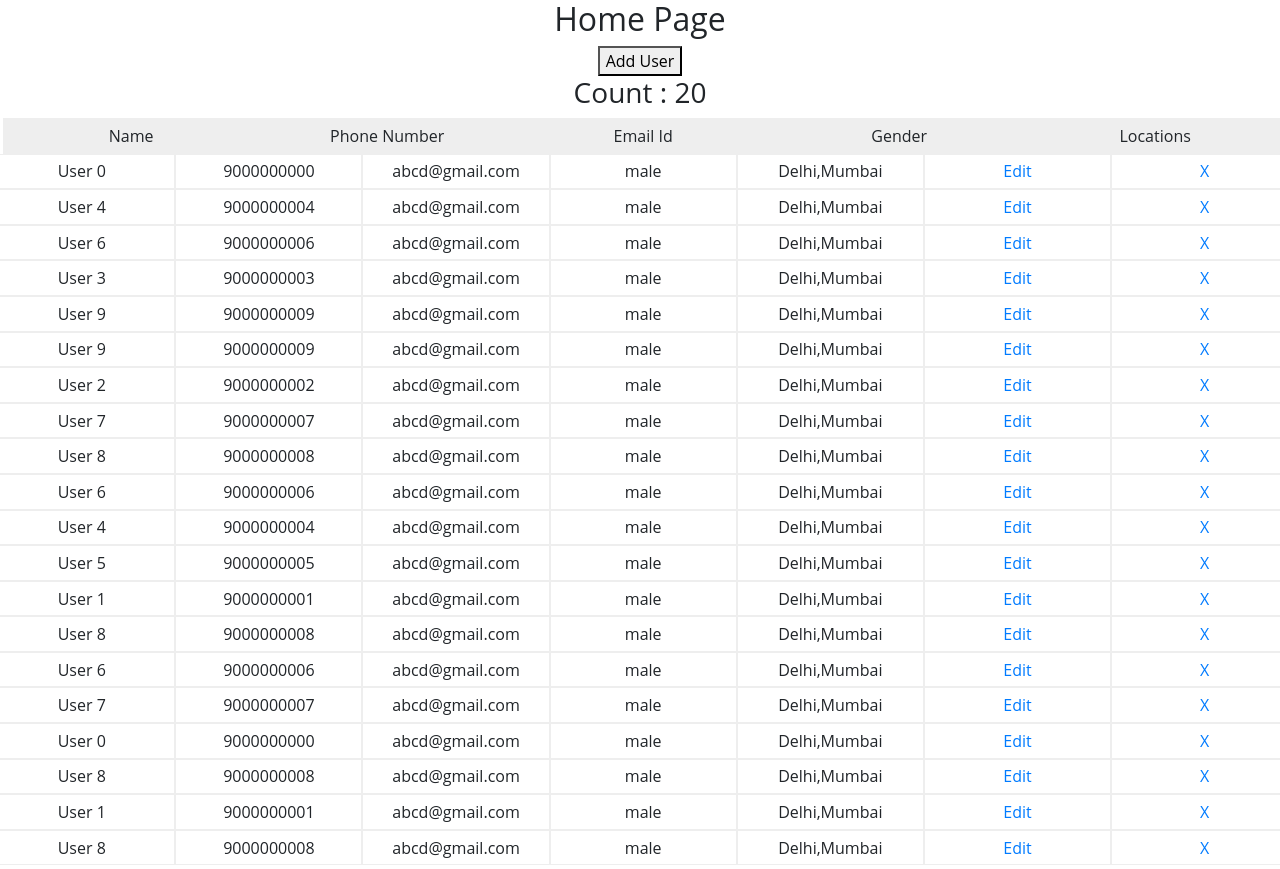
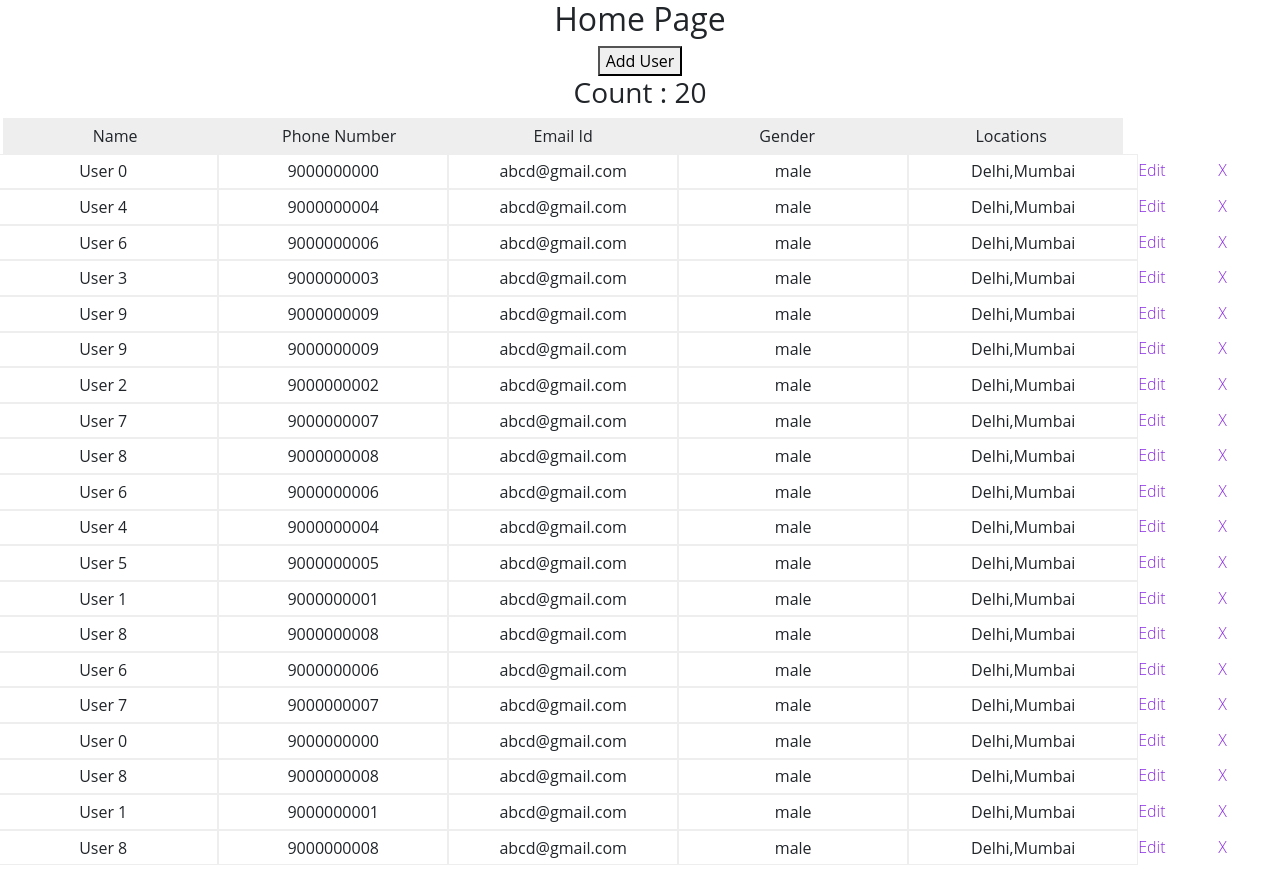
Before and after one commit to Vamshi900/nikhil_27dec20, a React (Create React App) app: page / in a window 1280 px wide. Built offline with nearby package versions, Linux system fonts and the light colour scheme.

Commit message:
css fixes

```diff
--- a/src/Containers/TableRow.js
+++ b/src/Containers/TableRow.js
@@ -12,11 +12,11 @@ const TableRow = ({ id, name, phone, email, gender, locations, remove }) => {
         <div>{email}</div>
         <div>{gender}</div>
         <div>{locations}</div>
-        <div>
+        <div className="remove">
 
         <a href="#" onClick={() => handleClick(id)}>Edit</a>
         </div>
-        <div>
+        <div className="remove">
 
         <a href="#" onClick={() => remove(id)}>X</a>
         </div>
--- a/src/Containers/styles/table.scss
+++ b/src/Containers/styles/table.scss
@@ -19,12 +19,12 @@
           border: 0;
           background-color: white;
           text-align: left;
-          font-weight: 700;
-          flex: 0 0 0px;
+          font-weight: 300;
+          flex: 0 0 80px;
 
           a {
             text-decoration: none;
-            color: black;
+            color: blueviolet;
           }
         }
       }
```
